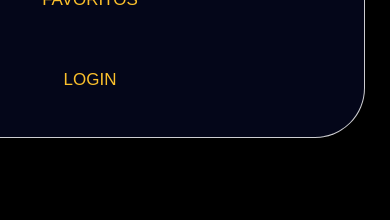
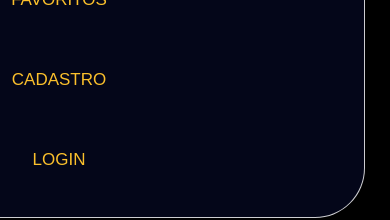
Before and after one commit to Blamovi/BlamoviReact, a React (Vite) app: page / in a window 390 px wide. Shown: the part 480-700 px from the top of the page. Built offline with nearby package versions, Linux system fonts and the light colour scheme.

Commit message:
conflito headr responsivo

```diff
--- a/src/components/Header/index.tsx
+++ b/src/components/Header/index.tsx
@@ -37,7 +37,7 @@ function Header() {
                         <a href="">Perfil</a>
                         <a href="">Calendário</a>
                         <a href="">Favoritos</a>
-                        {/* <a href="../Cadastro/cadastro.html">Cadastro</a> */}
+                        <a href="../Cadastro/cadastro.html">Cadastro</a>
                         <a href="../Login/login.html">Login</a>
                     </nav>
                 </div>
--- a/src/components/Header/style.css
+++ b/src/components/Header/style.css
@@ -51,7 +51,7 @@
     display: flex;
     justify-content: space-between;
     align-items: center;
-    width: 550px;
+    width: 612px;
 }
 
 #header a {
--- a/src/pages/Feed/style.css
+++ b/src/pages/Feed/style.css
@@ -311,10 +311,10 @@ p{
         display: initial;
     }
 
-    /* .menu_barras svg{
+    .menu_barras svg{
         height: 50px;
         fill: white;
-    } */
+    }
 
     .posicionamento_header {
         position: relative;
@@ -343,9 +343,9 @@ p{
 }
 
 @media screen and (max-width: 1166px) {
-    /* #divBusca{
+    #divBusca{
         display: none;
-    } */
+    }
 
     .filesPost span{
         display: none;
```
